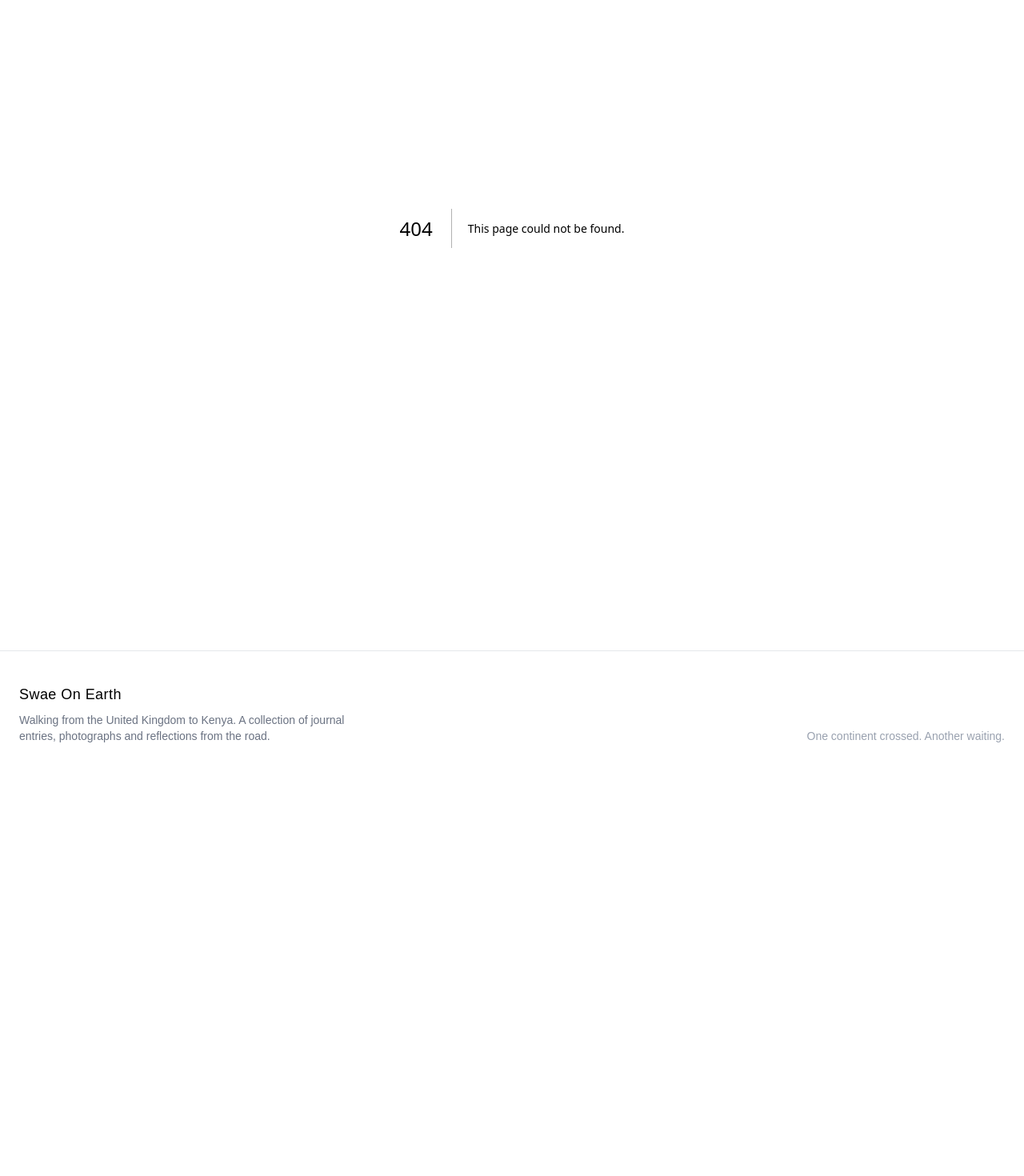
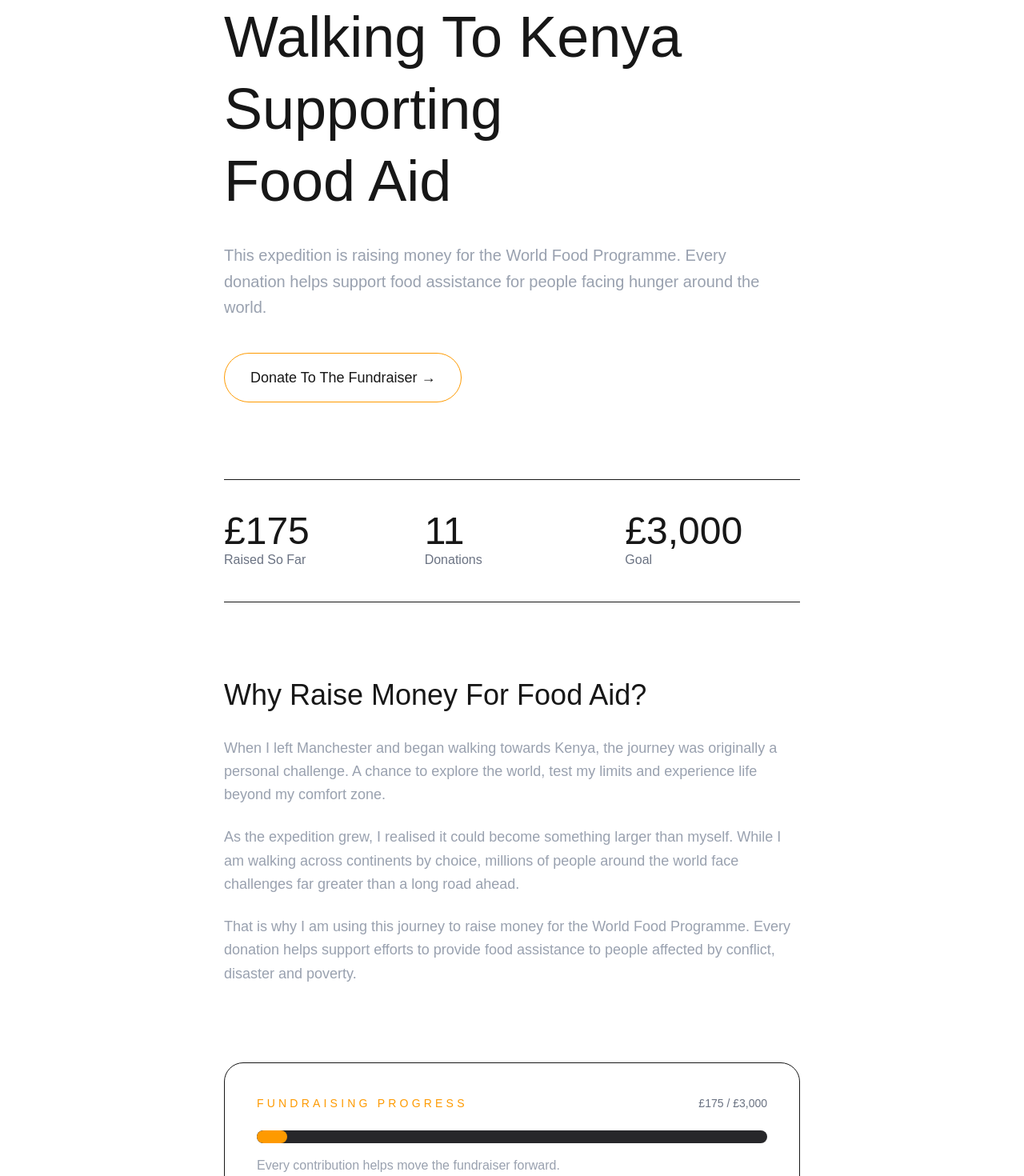
Before and after one commit to EthDevelopment/Swaeonearth, a Next.js app: page /charity in a window 1280 px wide. Before the commit this address had no page. Shown: the part 215-1685 px from the top of the page at 80% size. Before the commit the page ends 1185 px from the top, so only its background shows below. Built offline with nearby package versions, Linux system fonts and the light colour scheme.

Commit message:
Added charity page

```diff
--- /dev/null
+++ b/app/charity/page.tsx
@@ -0,0 +1,148 @@
+import Link from "next/link";
+
+export default function CharityPage() {
+  return (
+    <div className="mx-auto max-w-3xl px-6 py-20">
+      <section className="mb-24">
+        <p className="mb-4 text-sm uppercase tracking-[0.3em] text-amber-500">
+          Walking For A Cause
+        </p>
+
+        <h1 className="max-w-4xl text-5xl sm:text-6xl md:text-7xl font-light leading-tight">
+          Walking To Kenya
+          <br />
+          Supporting
+          <br />
+          Food Aid
+        </h1>
+
+        <p className="mt-8 max-w-2xl text-xl leading-relaxed text-gray-400">
+          This expedition is raising money for the World Food Programme. Every
+          donation helps support food assistance for people facing hunger around
+          the world.
+        </p>
+
+        <Link
+          href="https://www.justgiving.com/page/swaeonearth"
+          target="_blank"
+          className="mt-10 inline-flex items-center rounded-full border border-amber-500 px-8 py-4 text-lg transition hover:bg-amber-500 hover:text-black"
+        >
+          Donate To The Fundraiser →
+        </Link>
+      </section>
+
+      <div className="mb-24 grid grid-cols-1 gap-8 border-y py-10 sm:grid-cols-3">
+        <div>
+          <p className="text-5xl font-light">£175</p>
+          <p className="text-gray-500">Raised So Far</p>
+        </div>
+
+        <div>
+          <p className="text-5xl font-light">11</p>
+          <p className="text-gray-500">Donations</p>
+        </div>
+
+        <div>
+          <p className="text-5xl font-light">£3,000</p>
+          <p className="text-gray-500">Goal</p>
+        </div>
+      </div>
+
+      <section className="mb-24">
+        <h2 className="mb-8 text-4xl font-light">
+          Why Raise Money For Food Aid?
+        </h2>
+
+        <div className="space-y-6 text-lg leading-relaxed text-gray-400">
+          <p>
+            When I left Manchester and began walking towards Kenya, the journey
+            was originally a personal challenge. A chance to explore the world,
+            test my limits and experience life beyond my comfort zone.
+          </p>
+
+          <p>
+            As the expedition grew, I realised it could become something larger
+            than myself. While I am walking across continents by choice,
+            millions of people around the world face challenges far greater than
+            a long road ahead.
+          </p>
+
+          <p>
+            That is why I am using this journey to raise money for the World
+            Food Programme. Every donation helps support efforts to provide food
+            assistance to people affected by conflict, disaster and poverty.
+          </p>
+        </div>
+      </section>
+
+      <section className="mb-24">
+        <div className="rounded-3xl border p-10">
+          <div className="mb-6 flex items-center justify-between">
+            <span className="text-sm uppercase tracking-[0.3em] text-amber-500">
+              Fundraising Progress
+            </span>
+
+            <span className="text-sm text-gray-500">£175 / £3,000</span>
+          </div>
+
+          <div className="h-4 overflow-hidden rounded-full bg-zinc-800">
+            <div
+              className="h-full rounded-full bg-amber-500"
+              style={{ width: "6%" }}
+            />
+          </div>
+
+          <p className="mt-4 text-gray-400">
+            Every contribution helps move the fundraiser forward.
+          </p>
+        </div>
+      </section>
+
+      <section className="mb-24">
+        <h2 className="mb-8 text-4xl font-light">More Than A Walk</h2>
+
+        <div className="space-y-6 text-lg leading-relaxed text-gray-400">
+          <p>
+            Every border crossed, camp pitched and kilometre travelled creates
+            an opportunity to bring attention to something meaningful.
+          </p>
+
+          <p>
+            If this journey has inspired you, entertained you, or simply made
+            you stop and think, please consider supporting the fundraiser.
+          </p>
+
+          <p>
+            Together we can turn an adventure into something that creates a
+            positive impact beyond the road itself.
+          </p>
+        </div>
+      </section>
+
+      <section className="rounded-3xl border p-12 text-center">
+        <p className="mb-4 text-sm uppercase tracking-[0.3em] text-amber-500">
+          Support The Cause
+        </p>
+
+        <h2 className="text-4xl font-light">
+          Help Turn This Journey
+          <br />
+          Into Something Bigger
+        </h2>
+
+        <p className="mx-auto mt-6 max-w-xl text-lg text-gray-400">
+          Walking from Manchester to Kenya. Raising money for food aid along the
+          way.
+        </p>
+
+        <Link
+          href="https://www.justgiving.com/page/swaeonearth"
+          target="_blank"
+          className="mt-10 inline-flex items-center rounded-full border border-amber-500 px-8 py-4 text-lg transition hover:bg-amber-500 hover:text-black"
+        >
+          Donate Now →
+        </Link>
+      </section>
+    </div>
+  );
+}
--- a/app/support/page.tsx
+++ b/app/support/page.tsx
@@ -24,8 +24,16 @@ export default function SupportPage() {
       </section>
 
       <section className="mb-24 max-w-2xl">
-        <p className="mt-8 text-lg leading-relaxed text-gray-400">
-          If you'd like to help me continue the journey, you can do so below.
+        <p className="text-lg leading-relaxed text-gray-400">
+          For over {daysWalking} days I've been walking from Manchester to Kenya, documenting every border crossed, camp pitched and kilometre travelled.
+        </p>
+
+        <p className="mt-6 text-lg leading-relaxed text-gray-400">
+          Support helps cover the reality of life on the road: food, accommodation when wild camping isn't possible, replacing worn gear, internet access and the equipment used to share the journey.
+        </p>
+
+        <p className="mt-6 text-lg leading-relaxed text-gray-400">
+          If you've enjoyed following the expedition and would like to help keep it moving forward, you can support it below.
         </p>
       </section>
 
@@ -46,14 +54,6 @@ export default function SupportPage() {
         </div>
       </div>
 
-      <section className="mb-24">
-        <p className="mb-6 text-sm uppercase tracking-[0.3em] text-amber-500">
-          Current Location
-        </p>
-
-        <h2 className="text-5xl font-light">Istanbul, Türkiye</h2>
-      </section>
-
       <section className="mb-32">
         <h2 className="mb-8 text-4xl font-light">Support The Journey</h2>
 
@@ -68,7 +68,7 @@ export default function SupportPage() {
               <p className="text-3xl font-light">☕ Buy Me A Coffee</p>
 
               <p className="mt-2 text-gray-400">
-                Help keep me moving one step at a time.
+                Quick one-off support for the expedition.
               </p>
             </div>
 
@@ -85,7 +85,7 @@ export default function SupportPage() {
               <p className="text-3xl font-light">💸 PayPal</p>
 
               <p className="mt-2 text-gray-400">
-                The simplest way to contribute directly.
+                Directly support the walk.
               </p>
             </div>
 
@@ -96,7 +96,7 @@ export default function SupportPage() {
             <p className="text-3xl font-light">₿ Bitcoin</p>
 
             <p className="mt-2 text-gray-400">
-              Support the expedition with Bitcoin.
+              Support the walk using Bitcoin.
             </p>
 
             <p className="mt-6 break-all font-mono text-sm">
--- a/components/Navbar.tsx
+++ b/components/Navbar.tsx
@@ -5,6 +5,7 @@ export default function Navbar() {
     <nav className="flex items-center justify-between">
       <div className="flex gap-6 text-sm">
         <Link href="/">Home</Link>
+        <Link href="/charity">Charity</Link>
         <Link href="/journal">Journal</Link>
         <Link href="/journey">Journey</Link>
         <Link href="/gear">Gear</Link>
```
